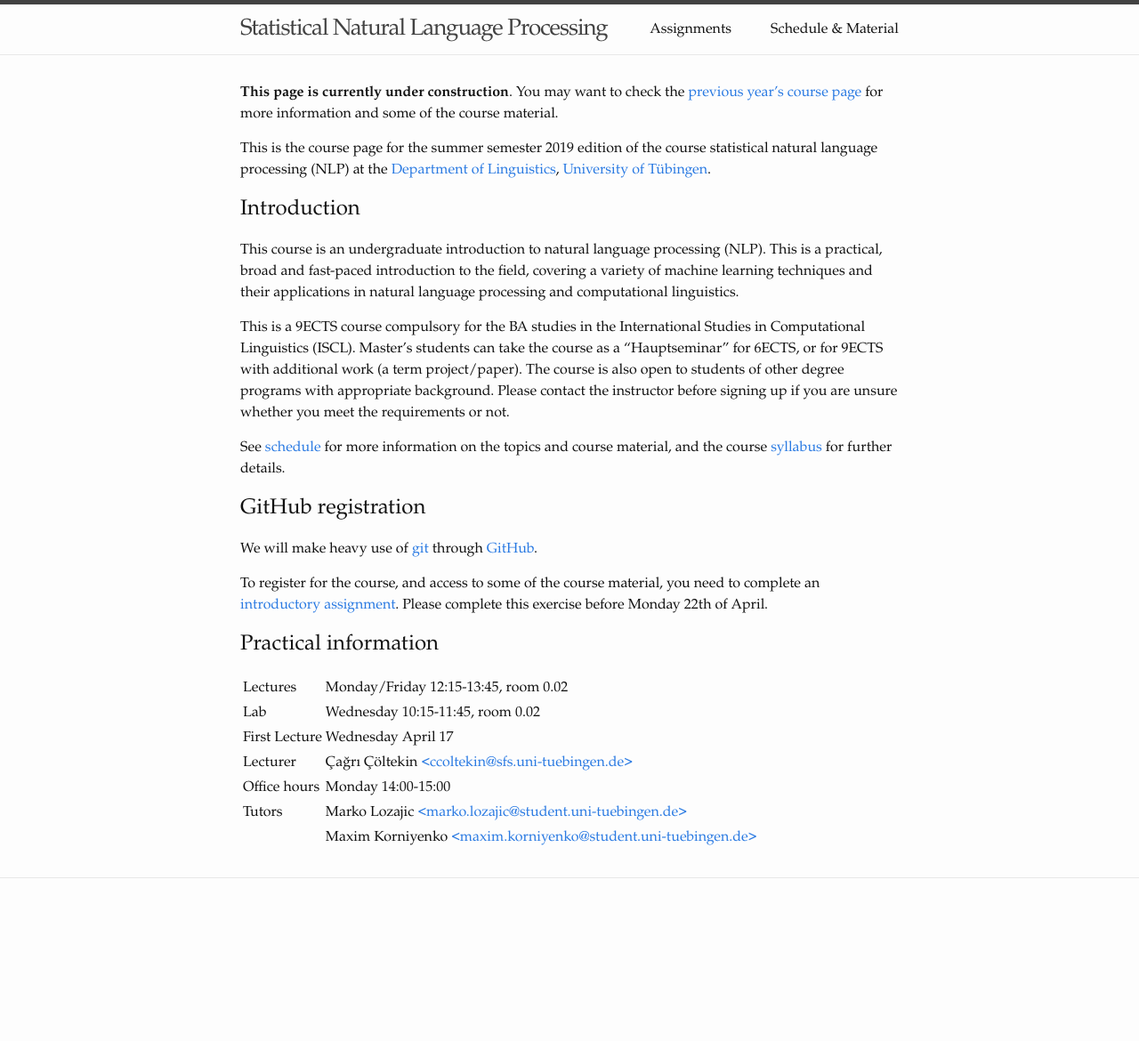
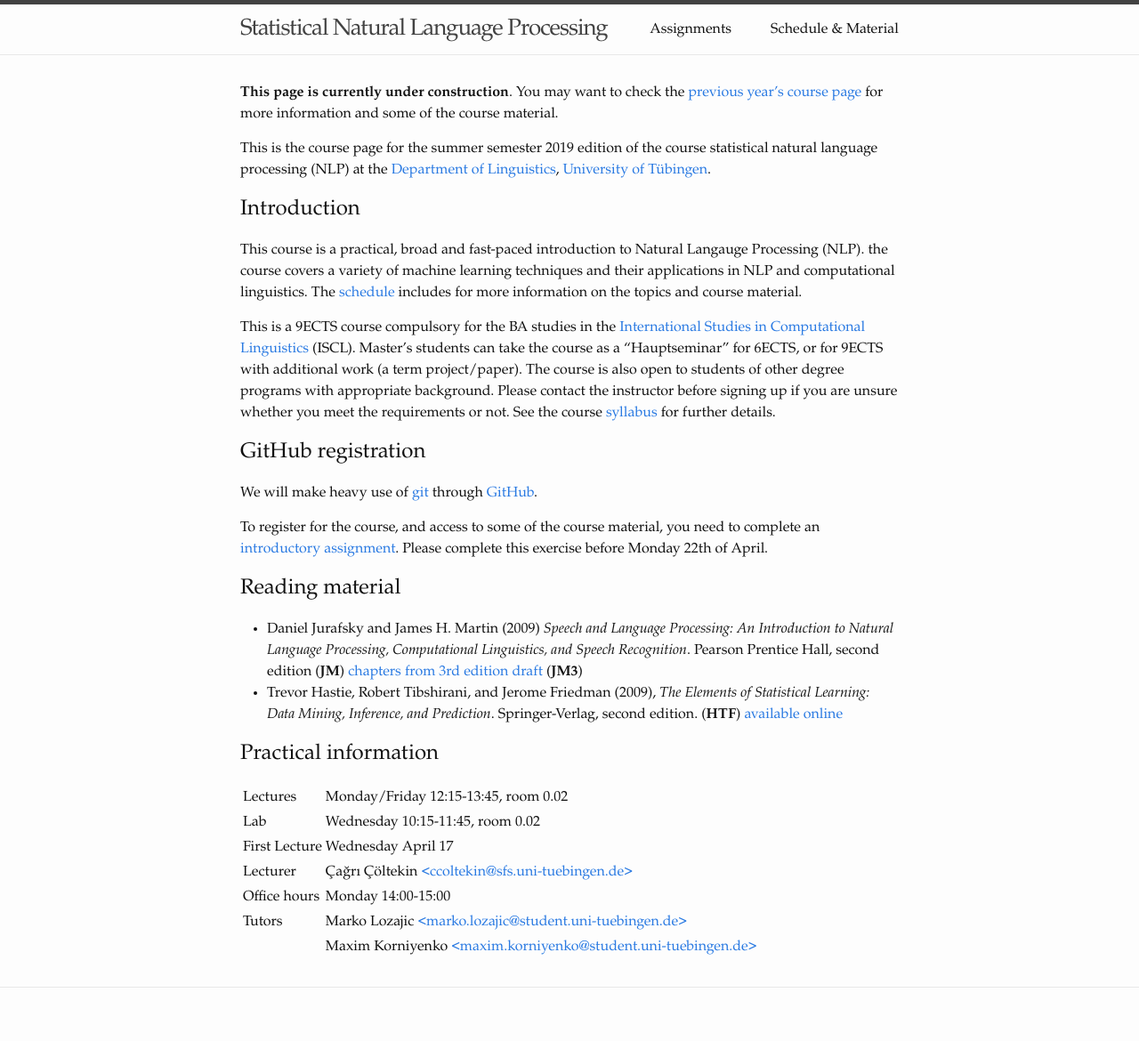
Before and after one commit to snlp2019/snlp2019.github.io, a Jekyll site: the page built from index.md, in a window 1280 px wide. Shown: the whole page at 89% size. Built offline with Jekyll 4.4.1, drawn with Linux system fonts in a browser that asks for light colours; before the commit the page ends 1047 px from its top, so only the background shows below that.

Commit message:
Add syllabus, assignment 0, some revision"

```diff
--- a/_data/schedule.yml
+++ b/_data/schedule.yml
@@ -46,7 +46,7 @@
     May 20:
       topic: Sequence learning
     May 22:
-      topic: TBA
+      topic: lab
     May 24:
       topic: ANNs for sequences I
 - week: "07"
@@ -77,7 +77,7 @@
     Jun 19:
       topic: lab
     Jun 21:
-      topic: TBALanguage models II
+      topic: Language models II
 - week: "10"
   dates:
     Jun 24:
--- a/index.md
+++ b/index.md
@@ -16,24 +16,22 @@
 
 ## Introduction
 
-This course is an undergraduate introduction
-to natural language processing (NLP).
-This is a practical, broad and fast-paced introduction to the field,
-covering a variety of machine learning techniques and their applications
-in natural language processing and computational linguistics.
+This course is a practical, broad and fast-paced introduction
+to Natural Langauge Processing (NLP).
+the course covers a variety of machine learning techniques
+and their applications in NLP and computational linguistics.
+The [schedule](schedule) includes for more information
+on the topics and course material.
 
 This is a 9ECTS course compulsory for the BA studies in
-the International Studies in Computational Linguistics (ISCL).
+the [International Studies in Computational Linguistics](https://uni-tuebingen.de/en/faculties/faculty-of-humanities/departments/modern-languages/department-of-linguistics/courses-of-study/courses-of-study-at-the-sfs/international-studies-in-computational-linguistics/ba-programme-iscl/) (ISCL).
 Master's students can take the course as a "Hauptseminar"
 for 6ECTS, or for 9ECTS with additional work (a term project/paper).
 The course is also open to students of other degree programs
 with appropriate background.
 Please contact the instructor before signing up if you are
 unsure whether you meet the requirements or not.
-
-See [schedule](schedule) for more information on the topics and
-course material, and
-the course [syllabus](snlp2019-syllabus.pdf) for further details.
+See the course [syllabus](snlp2019-syllabus.pdf) for further details.
 
 ## GitHub registration
 
@@ -45,6 +43,21 @@
 [introductory assignment](__coming_soon__).
 Please complete this exercise before Monday 22th of April.
 
+## Reading material
+- Daniel Jurafsky and James H. Martin (2009)
+  _Speech and Language Processing:
+   An Introduction to Natural Language Processing,
+   Computational Linguistics, and Speech Recognition_.
+   Pearson Prentice Hall, second edition (**JM**)
+   [chapters from 3rd edition draft](http://web.stanford.edu/~jurafsky/slp3/)
+   (**JM3**)
+- Trevor Hastie, Robert Tibshirani, and Jerome Friedman (2009),
+  _The Elements of Statistical Learning:
+   Data Mining, Inference, and Prediction_.
+   Springer-Verlag, second edition. (**HTF**)
+   [available online](http://web.stanford.edu/~hastie/ElemStatLearn/)
+
+
 ## Practical information
 
 
```
Also changed, not shown: assignments.md (+1 -8 lines), schedule.md (+0 -16 lines), 1 other file.
